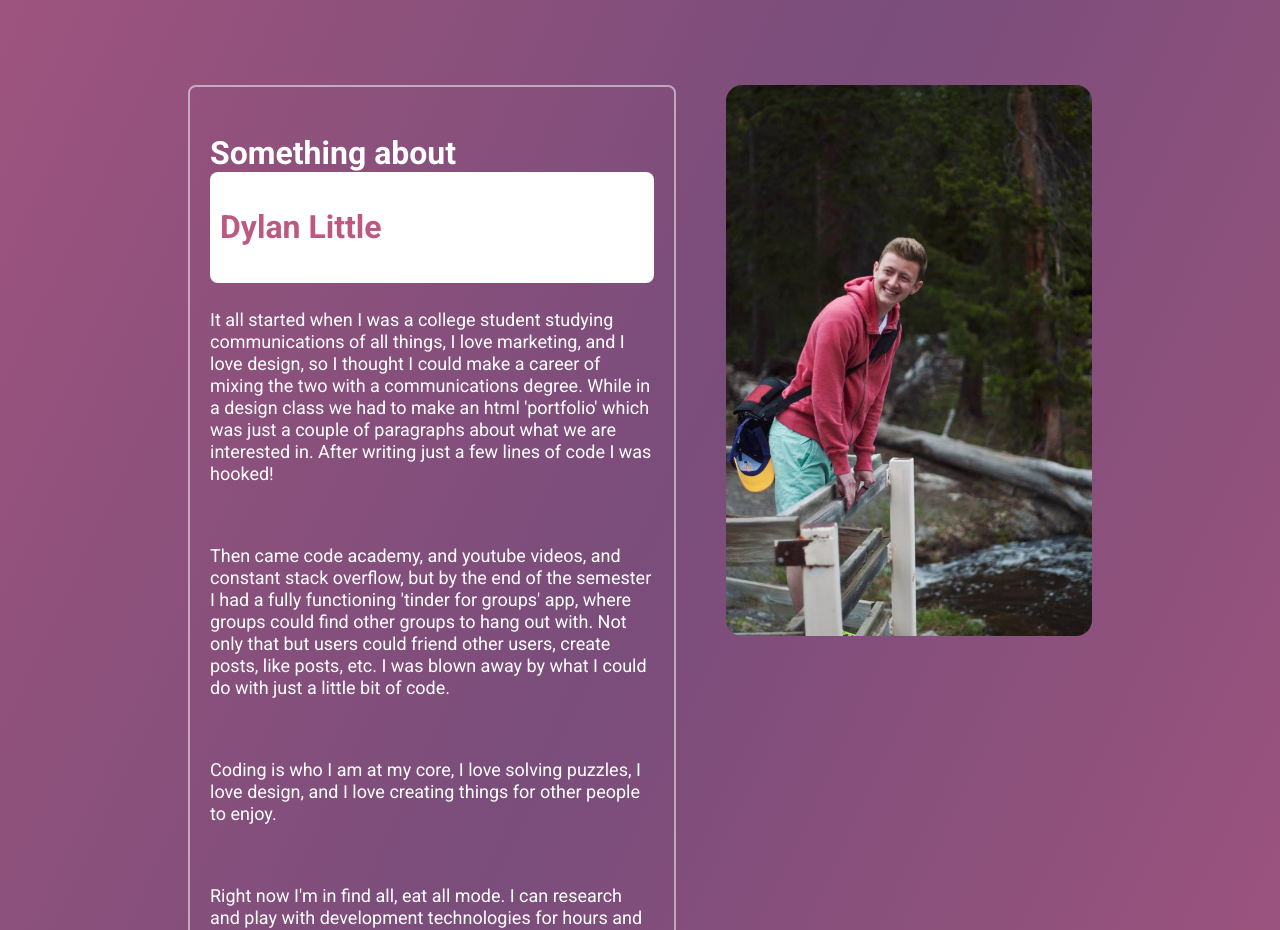
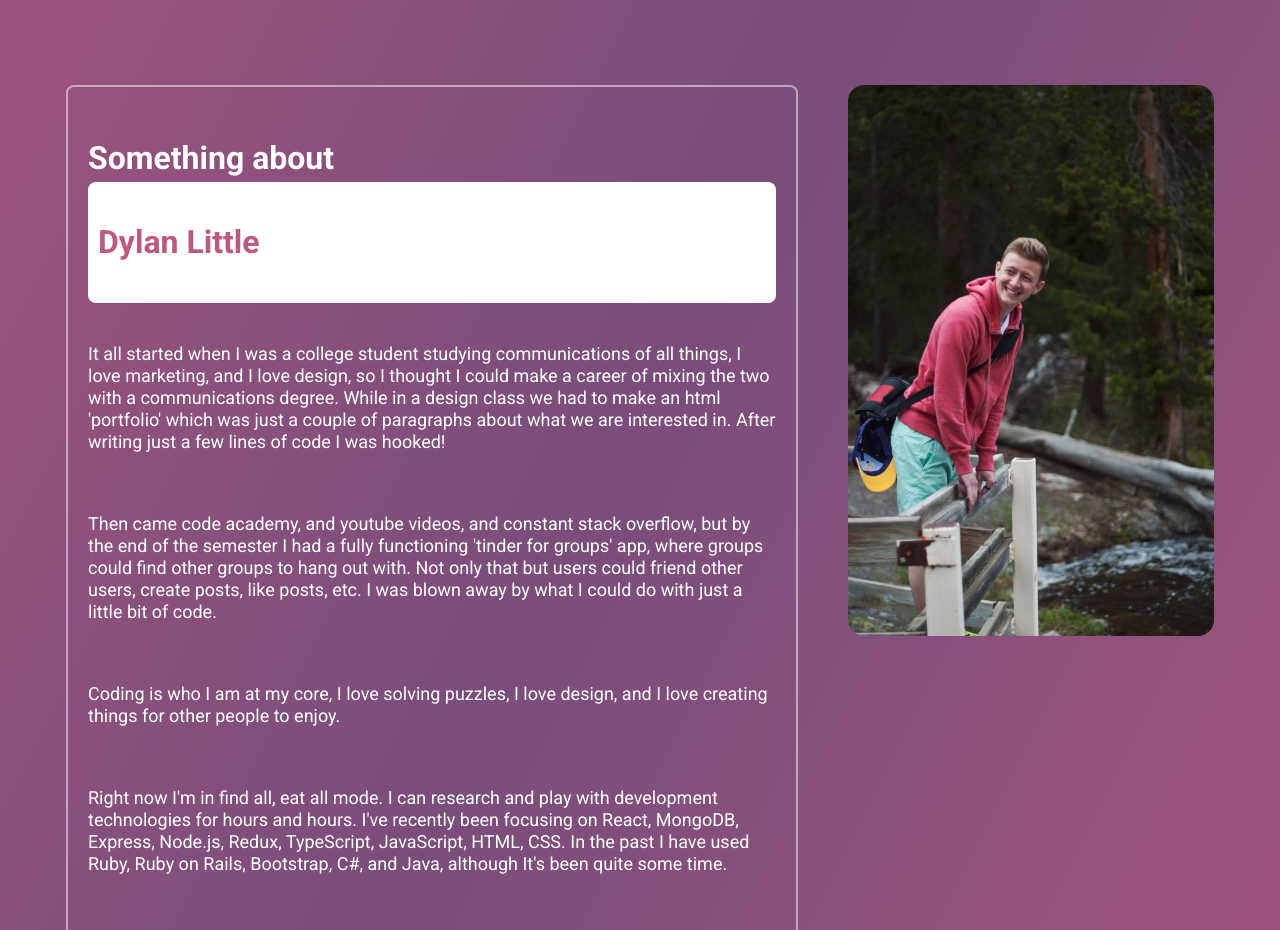
Before and after one commit to dlittle1/react-portfolio, a React (Create React App) app: page / in a window 1280 px wide. Shown: the part 1480-2410 px from the top of the page. Built offline with nearby package versions, Linux system fonts and the light colour scheme.

Commit message:
change width of about me, add margin to first paragraph

```diff
--- a/src/styles/about.css
+++ b/src/styles/about.css
@@ -12,7 +12,7 @@
 }
 
 .about-description {
-  width: 40%;
+  width: 60%;
   height: 100%;
   padding: 20px;
   color: white;
@@ -21,6 +21,13 @@
   border: 2px solid rgba(255, 255, 255, 0.5);
   border-radius: 0.5rem;
 }
+.about-description h2 {
+  line-height: 1.5;
+}
+
+.about-description p:first-of-type {
+  margin-top: 40px;
+}
 
 .about-image {
   width: 30%;
```
